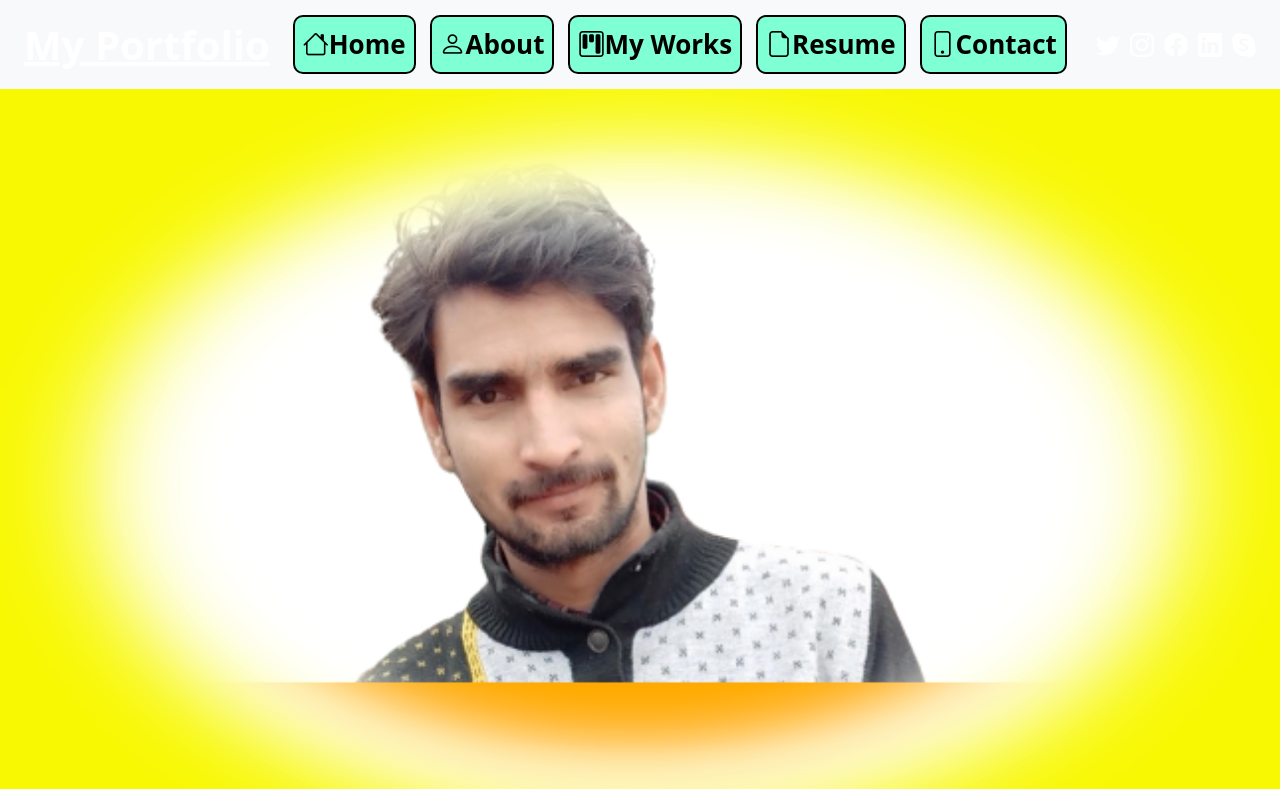
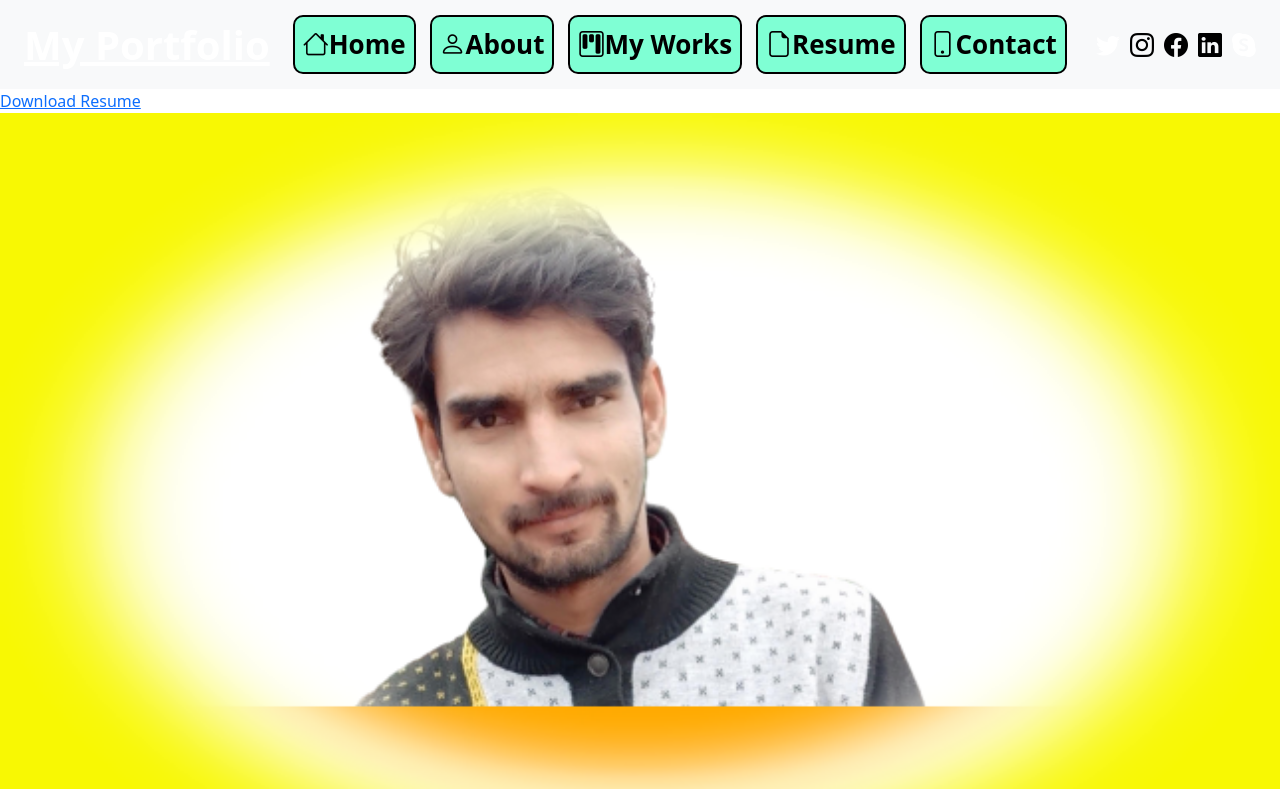
Before and after one commit to RAHIB786110/myportfolio-, a plain HTML site: page index.html in a window 1280 px wide. Shown: the top 789 px of the page. Drawn offline with nearby package versions, Linux system fonts and the light colour scheme.

Commit message:
Update index.html

```diff
--- a/index.html
+++ b/index.html
@@ -38,11 +38,14 @@
 
             </ul>
             <div class="navbar-text" style="display:flex;flex-direction: row;gap: 10px;font-size: 24px;color: white;">
-                <span class="bi bi-twitter"></span><span class="bi bi-instagram"></span><span class="bi bi-facebook"></span><div class="bi bi-linkedin"></div><div class="bi bi-skype"></div>
+                <span class="bi bi-twitter"></span><a href="https://www.instagram.com/r_abbas_9712/"><span class="bi bi-instagram"></span></a><a href="https://www.facebook.com/sayed.r.abbas.9/"><span class="bi bi-facebook"></span></a><a href="https://www.linkedin.com/in/baqar-abbas-0b1b0a259/"><span class="bi bi-linkedin"></span></a><div class="bi bi-skype"></div>
             </div>
           </div>
         </div>
       </nav>
+      <div>
+        <a href="/public/pdf/RESUME.pdf" download class="download-button w-100">Download Resume</a>
+      </div>
       <img src="public/images/oie_1882917YOWvDQB3.png" class="img-fluid w-100 bg-size-cover" alt="...">
         <div class="bg-shade">
             <div class="container" style="text-align: center;margin-top: -65px;">
```
